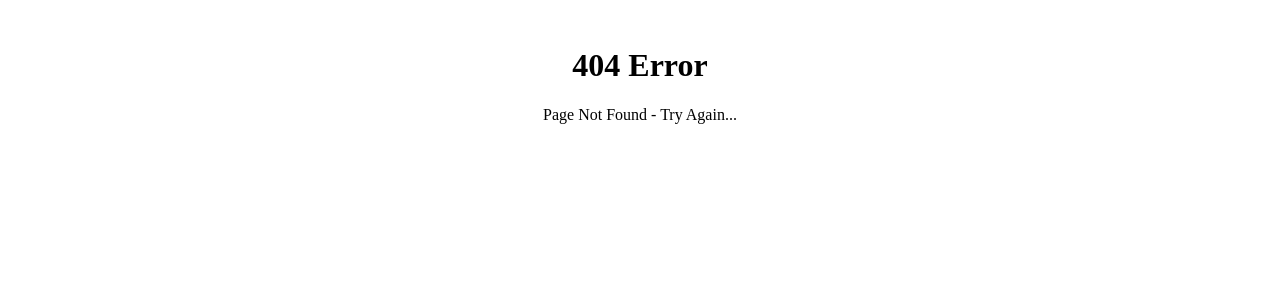
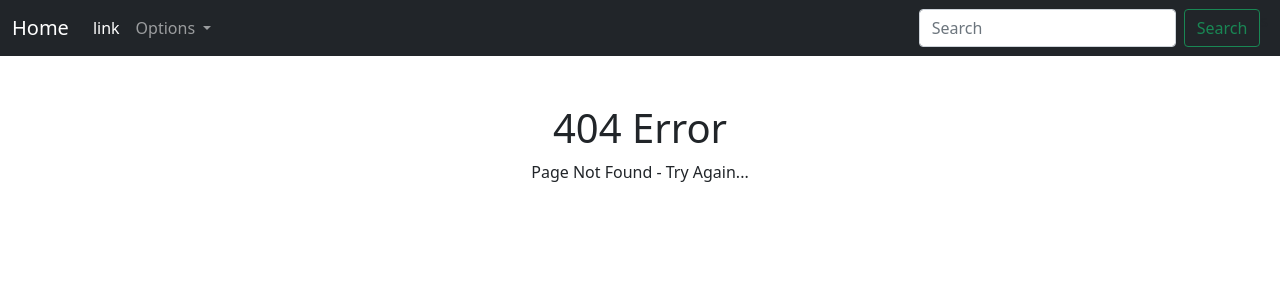
Before and after one commit to Nick-Kildall/Personal-Website, a Flask app: template templates/404.html in a window 1280 px wide. Shown: the top 300 px of the page. Run offline with Flask 2, Linux system fonts and the light colour scheme; the template is opened without the code that fills it, so the values that code supplies are empty.

Commit message:
Added bootstrap. Implemented navbar.

```diff
--- a/templates/404.html
+++ b/templates/404.html
@@ -1,5 +1,10 @@
-<br/>
-<center>
-    <h1> 404 Error </h1>
-    <p>Page Not Found - Try Again... </p>
-</center>
+{% extends 'base.html' %}
+
+{% block content %}
+
+    <br/>
+    <center>
+        <h1> 404 Error </h1>
+        <p>Page Not Found - Try Again... </p>
+    </center>
+{% endblock %}
--- /dev/null
+++ b/templates/base.html
@@ -0,0 +1,38 @@
+<!doctype html>
+<html lang="en">
+  <head>
+    <!-- Required meta tags -->
+    <meta charset="utf-8">
+    <meta name="viewport" content="width=device-width, initial-scale=1">
+
+    <!-- Bootstrap CSS -->
+    <link href="https://cdn.jsdelivr.net/npm/bootstrap@5.1.3/dist/css/bootstrap.min.css" rel="stylesheet" integrity="sha384-1BmE4kWBq78iYhFldvKuhfTAU6auU8tT94WrHftjDbrCEXSU1oBoqyl2QvZ6jIW3" crossorigin="anonymous">
+
+    <title>Hello, world!</title>
+  </head>
+  <body>
+      {% include 'navbar.html' %}
+      <br/>
+      <div class = "container">
+            {% block content %}
+            {% endblock %}
+      </div>
+
+    <!-- Optional JavaScript; choose one of the two! -->
+
+    <!-- Option 1: Bootstrap Bundle with Popper -->
+    <script src="https://cdn.jsdelivr.net/npm/bootstrap@5.1.3/dist/js/bootstrap.bundle.min.js" integrity="sha384-ka7Sk0Gln4gmtz2MlQnikT1wXgYsOg+OMhuP+IlRH9sENBO0LRn5q+8nbTov4+1p" crossorigin="anonymous"></script>
+
+    <!-- Option 2: Separate Popper and Bootstrap JS -->
+    <!--
+    <script src="https://cdn.jsdelivr.net/npm/@popperjs/core@2.10.2/dist/umd/popper.min.js" integrity="sha384-7+zCNj/IqJ95wo16oMtfsKbZ9ccEh31eOz1HGyDuCQ6wgnyJNSYdrPa03rtR1zdB" crossorigin="anonymous"></script>
+    <script src="https://cdn.jsdelivr.net/npm/bootstrap@5.1.3/dist/js/bootstrap.min.js" integrity="sha384-QJHtvGhmr9XOIpI6YVutG+2QOK9T+ZnN4kzFN1RtK3zEFEIsxhlmWl5/YESvpZ13" crossorigin="anonymous"></script>
+    -->
+  </body>
+</html>
+
+<br/><br/>
+
+
+
+<br/><br/>
--- a/templates/index.html
+++ b/templates/index.html
@@ -1 +1,5 @@
-<h1> Hello, World! </h1>
+{% extends 'base.html' %}
+
+{% block content %}
+    <h1> Hello, World! </h1>
+{% endblock %}
--- /dev/null
+++ b/templates/navbar.html
@@ -0,0 +1,30 @@
+<nav class="navbar navbar-expand-lg navbar-dark bg-dark">
+    <div class="container-fluid">
+      <a class="navbar-brand" href="{{url_for('index')}}">Home</a>
+      <button class="navbar-toggler" type="button" data-bs-toggle="collapse" data-bs-target="#navbarSupportedContent" aria-controls="navbarSupportedContent" aria-expanded="false" aria-label="Toggle navigation">
+        <span class="navbar-toggler-icon"></span>
+      </button>
+      <div class="collapse navbar-collapse" id="navbarSupportedContent">
+        <ul class="navbar-nav me-auto mb-2 mb-lg-0">
+          <li class="nav-item">
+            <a class="nav-link active" aria-current="page" href="#">link</a>
+          </li>
+          <li class="nav-item dropdown">
+            <a class="nav-link dropdown-toggle" href="#" id="navbarDropdown" role="button" data-bs-toggle="dropdown" aria-expanded="false">
+              Options
+            </a>
+            <ul class="dropdown-menu" aria-labelledby="navbarDropdown">
+              <li><a class="dropdown-item" href="#">Action</a></li>
+              <li><a class="dropdown-item" href="#">Another action</a></li>
+              <li><hr class="dropdown-divider"></li>
+              <li><a class="dropdown-item" href="#">Something else here</a></li>
+            </ul>
+          </li>
+        </ul>
+        <form class="d-flex">
+          <input class="form-control me-2" type="search" placeholder="Search" aria-label="Search">
+          <button class="btn btn-outline-success" type="submit">Search</button>s
+        </form>
+      </div>
+    </div>
+  </nav>
```
Also changed, not shown: templates/500.html (+9 -5 lines), app.py (renamed from hello.py).
